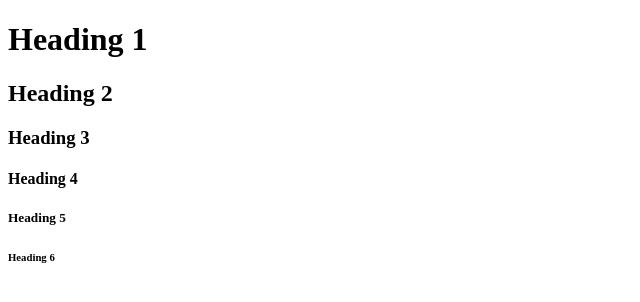
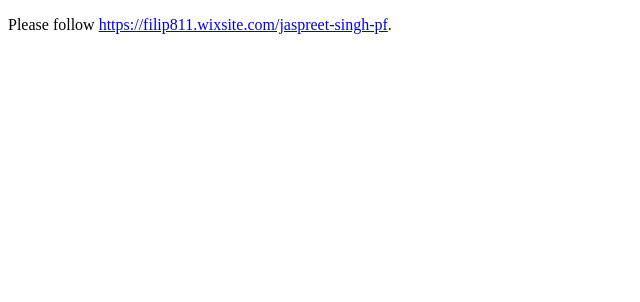
Before and after one commit to JaspreetWhiteHat/JaspreetWhiteHat.github.io, a plain HTML site: page index.html in a window 1280 px wide. Shown: the whole page, without its empty margins (0-640 px from the left). Drawn offline with Linux system fonts and the light colour scheme.

Commit message:
Update index.html

```diff
--- a/index.html
+++ b/index.html
@@ -1,13 +1,9 @@
 <!DOCTYPE html>
 <html>
-<body>
-
-<h1>Heading 1</h1>
-<h2>Heading 2</h2>
-<h3>Heading 3</h3>
-<h4>Heading 4</h4>
-<h5>Heading 5</h5>
-<h6>Heading 6</h6>
-
-</body>
+  <head>
+    <meta http-equiv="refresh" content="7; url='https://www.w3docs.com'" />
+  </head>
+  <body>
+    <p>Please follow <a href="https://www.w3docs.com">https://filip811.wixsite.com/jaspreet-singh-pf</a>.</p>
+  </body>
 </html>
```
